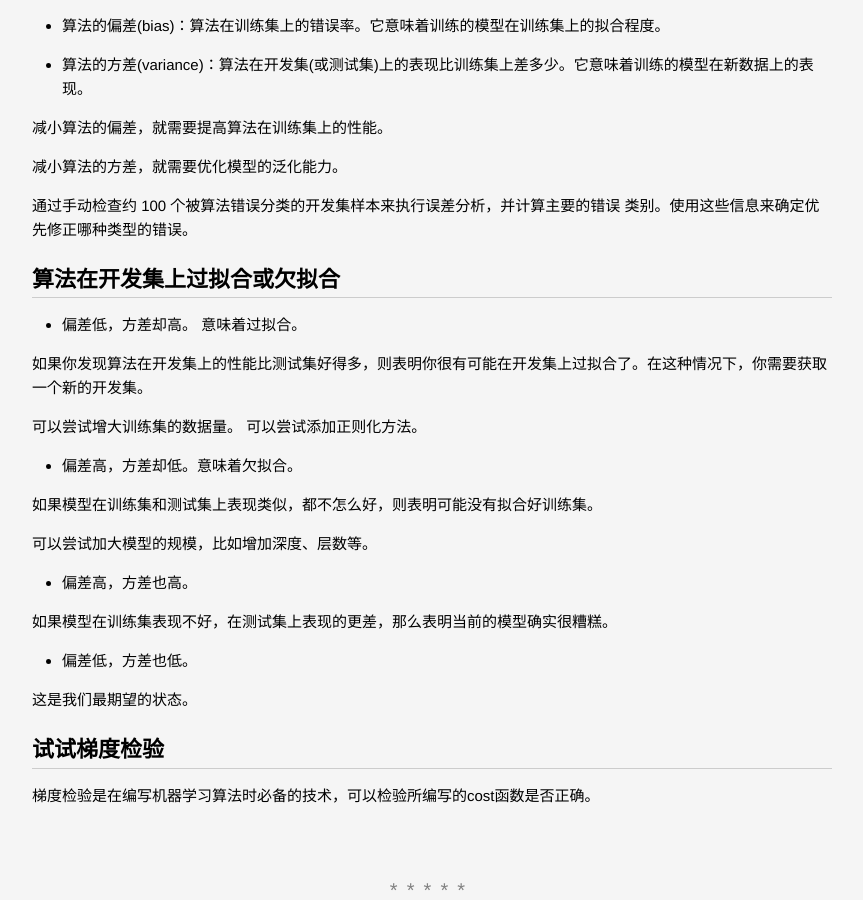
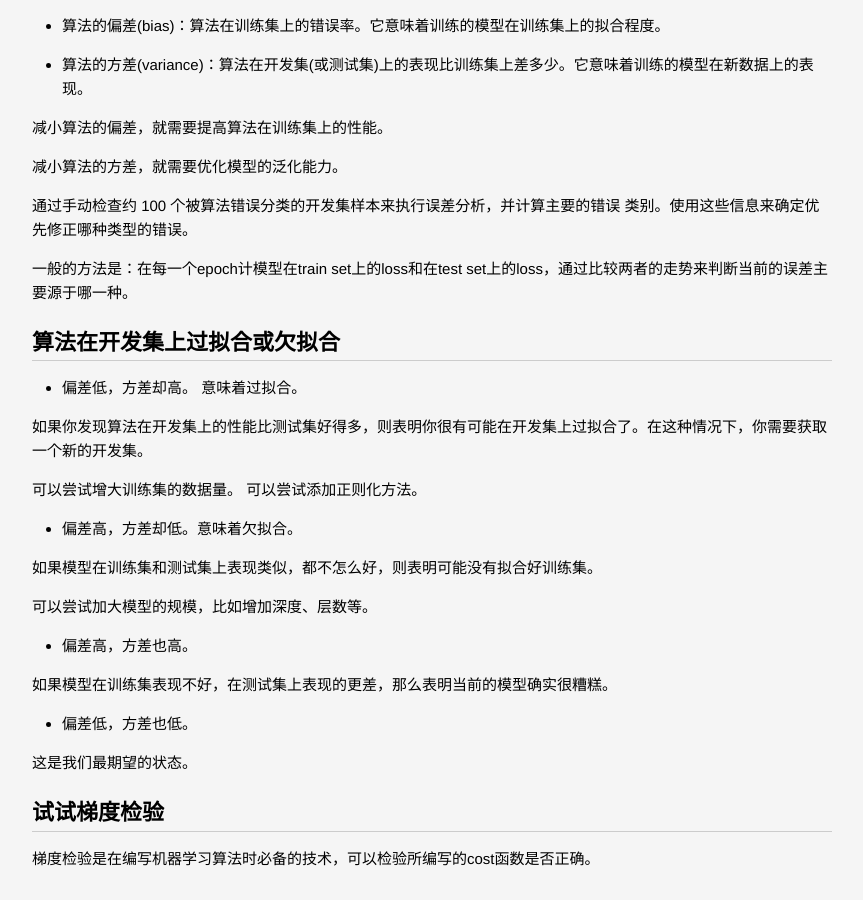
Before and after one commit to lucky521/blog, a Jekyll site: the page built from _posts/ml/2018-10-17-modeling-troubleshooting.markdown, in a window 1280 px wide and 900 px high, scrolled down 1362 px. Shown: the whole window, without its empty margins (208-1071 px from the left). Built offline with Jekyll 4.4.1, drawn with Linux system fonts in a browser that asks for light colours.

Commit message:
Update 2018-10-17-modeling-troubleshooting.markdown

```diff
--- a/_posts/ml/2018-10-17-modeling-troubleshooting.markdown
+++ b/_posts/ml/2018-10-17-modeling-troubleshooting.markdown
@@ -54,6 +54,8 @@ UpSampling 是要插入一些样本，以加强一些信号。
 
 通过手动检查约 100 个被算法错误分类的开发集样本来执行误差分析，并计算主要的错误 类别。使用这些信息来确定优先修正哪种类型的错误。
 
+一般的方法是：在每一个epoch计模型在train set上的loss和在test set上的loss，通过比较两者的走势来判断当前的误差主要源于哪一种。
+
 
 
 ## 算法在开发集上过拟合或欠拟合
```
